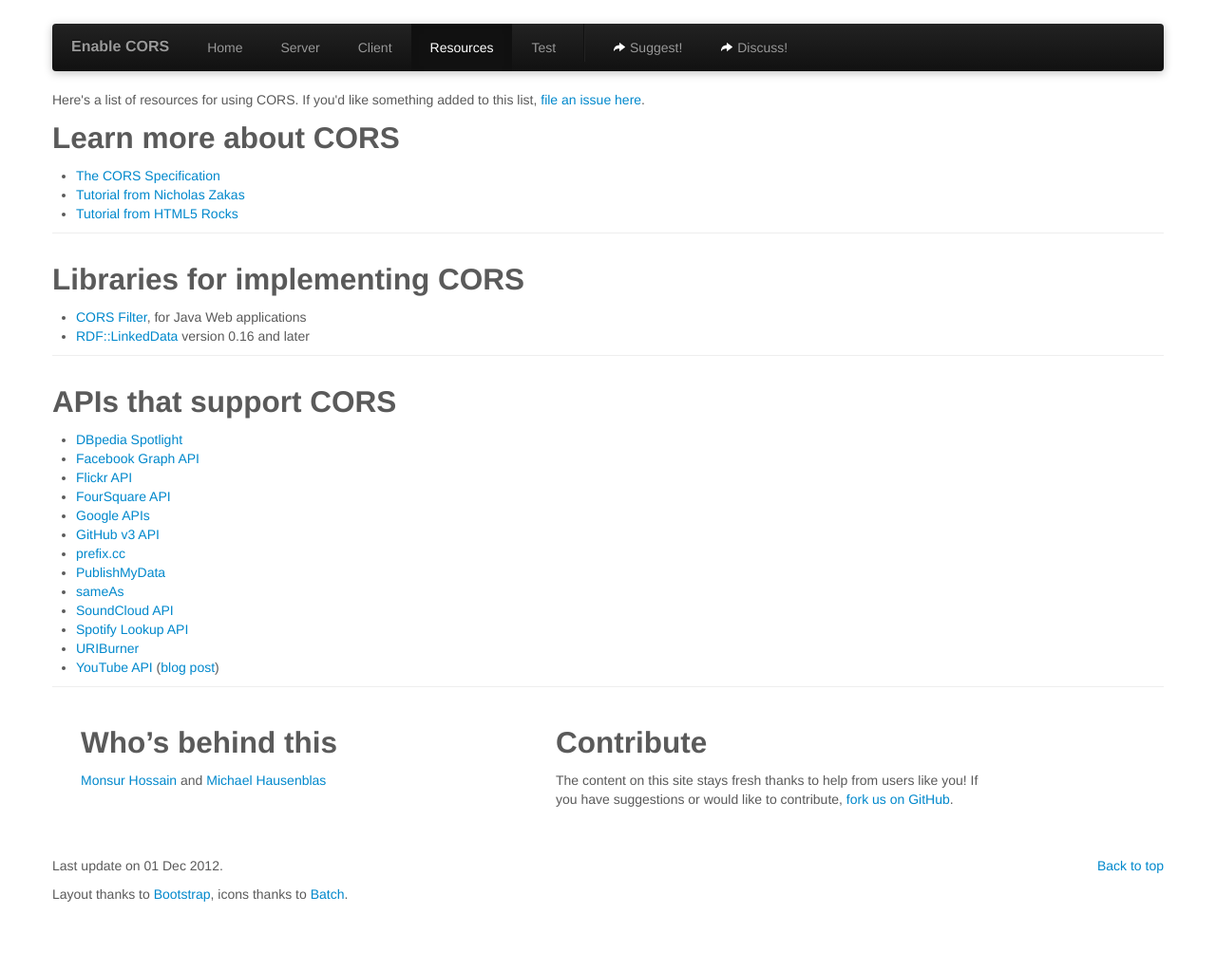
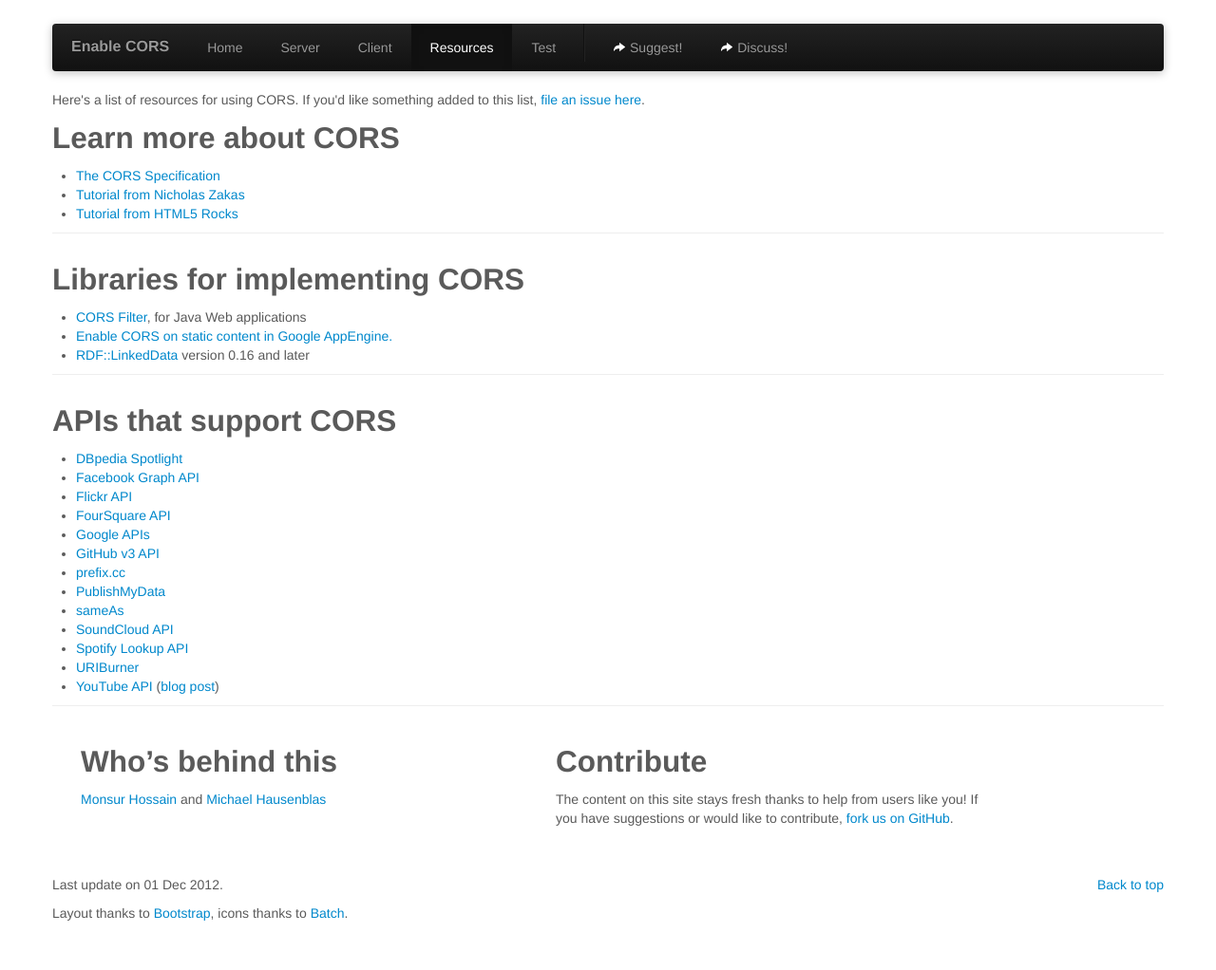
Before and after one commit to monsur/enable-cors.org, a Jekyll site: the page built from resources.html, in a window 1280 px wide. Shown: the whole page at 95% size. Built offline with Jekyll 4.4.1, drawn with Linux system fonts in a browser that asks for light colours.

Commit message:
Add link to new resource. fixes #12

```diff
--- a/resources.html
+++ b/resources.html
@@ -20,6 +20,7 @@
 		<h2>Libraries for implementing CORS</h2>
 		<ul>
 		<li><a href="http://software.dzhuvinov.com/cors-filter.html">CORS Filter</a>, for Java Web applications</li>
+		<li><a href="https://github.com/BauweBijl/gaecors">Enable CORS on static content in Google AppEngine.</a></li>
 		<li><a href="http://search.cpan.org/dist/RDF-LinkedData/">RDF::LinkedData</a> version 0.16 and later</li>
 		</ul>
 		</section>
```
